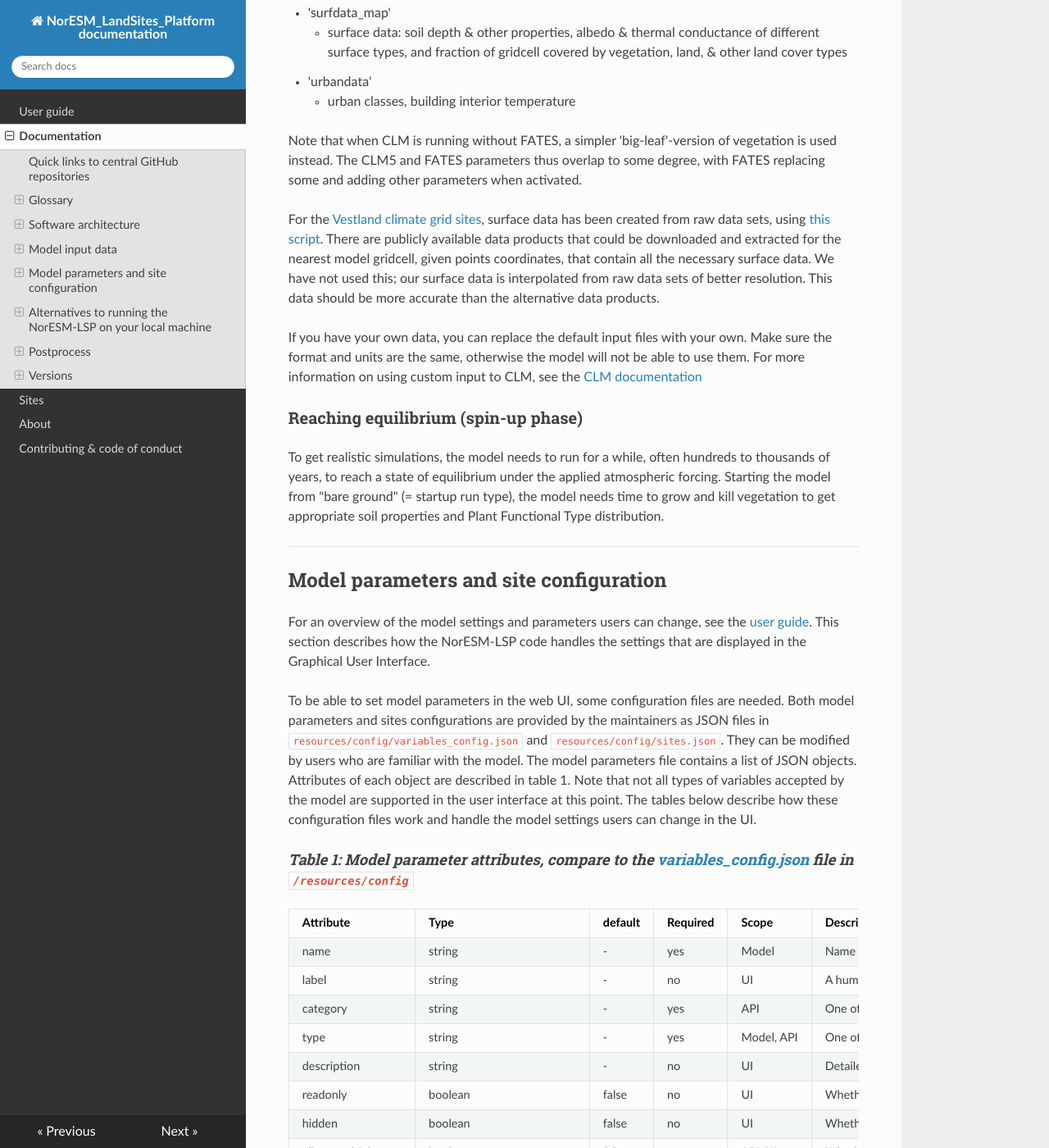
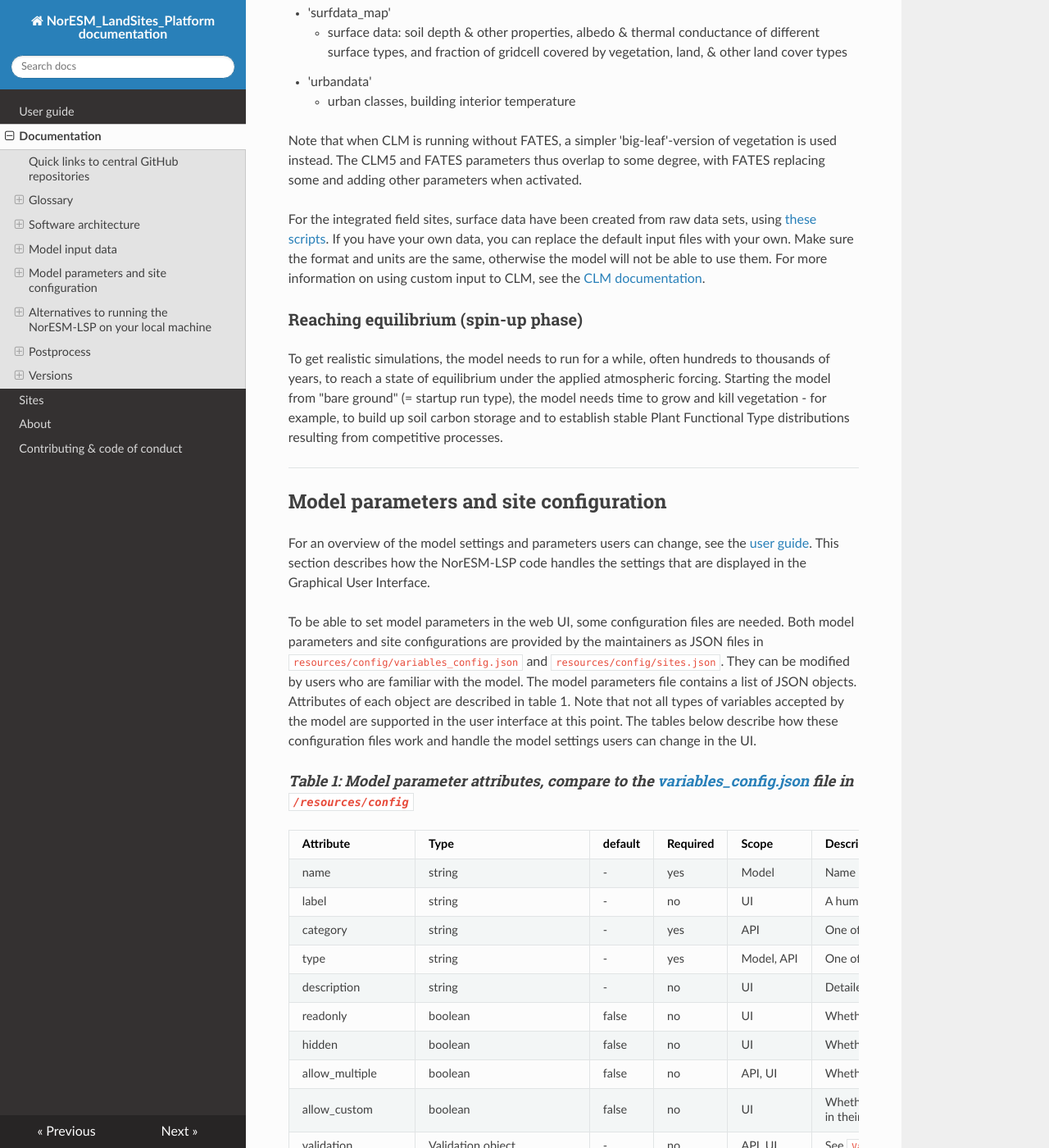
Before and after one commit to NorESMhub/noresm-land-sites-platform, an MkDocs documentation site: the page built from docs/index.md, in a window 1280 px wide and 1400 px high, scrolled down 8100 px. Shown: the whole window at 82% size. Built offline with MkDocs 1.6.1, drawn with Linux system fonts in a browser that asks for light colours; nearby versions of some CDN libraries; some of the changed text lies outside the part shown.

Commit message:
Update index.md: fix typos and revise text

```diff
--- a/docs/index.md
+++ b/docs/index.md
@@ -30,11 +30,11 @@
 
 |Term | Definition |
 |-----|------------|
-| API = Application Programming Interface | An interface for computer programs to communicate with each other. It offers a service to other pieces of software. An API specification is a document or standard that describes how to build or use such a connection or interface. A computer system that meets this standard is said to implement or expose an API. The term API may refer either to the specification or to the implementation. [(Wikipedia)](https://en.wikipedia.org/wiki/API)|
-|Container, </br>Container image, </br>Docker | Containers are isolated, virtualized computer environments based on an image, a read-only file with source code, libraries, dependencies, and tools. Docker Inc. provides containers for free personal and educational use. See the [Docker webpage] (https://www.docker.com/resources/what-container/) and e.g. the [CLASSIC model's containerisation description](https://doi.org/10.5194/gmd-13-2825-2020)|
-|Git, </br>GitHub, </br>repository | Git software enables version-control by tracking changes in files. GitHub is an online host of repositories, i.e. data structures of files and their version history.|
-|Graphical User Interface (GUI) | An interface between humans and software or hardware, with clickable icons. The NorESM-LSP GUI is accessed after installation and setup at localhost:8080 in a browser, and lets users set up and run model experiments (simulations)|
-|Terminal | A computer program where users interact with an operating system by typing in commands (as opposed to clicking and seeing programs in windows). Examples are Windows PowerShell and puTTy. [(Wikipedia)](https://en.wikipedia.org/wiki/Terminal_emulator)|
+| API = Application Programming Interface | An interface for computer programs to communicate with each other. It offers a service to other pieces of software. An API specification is a document or standard that describes how to build or use such a connection or interface. A computer system that meets this standard is said to implement or expose an API. The term API may refer either to the specification or to the implementation. [[Wikipedia]](https://en.wikipedia.org/wiki/API)|
+|Container, </br>Container image, </br>Docker | Containers are isolated, virtualized computer environments based on an image, a read-only file with source code, libraries, dependencies, and tools. Docker Inc. provides containers for free personal and educational use. See the [Docker webpage](https://www.docker.com/resources/what-container/) and e.g. the [CLASSIC model's containerisation description](https://doi.org/10.5194/gmd-13-2825-2020)|
+|Git, </br>GitHub, </br>repository | Git software enables version control by tracking changes in files. GitHub is an online host of repositories, i.e. data structures of files and their version history.|
+|Graphical User Interface (GUI) | An interface between humans and software or hardware, with clickable icons. The NorESM-LSP GUI is accessed after installation and setup at localhost:8080 in a browser, and lets users set up and run model experiments (simulations).|
+|Terminal | A computer program where users interact with an operating system by typing in commands (as opposed to clicking and seeing programs in windows). Examples are Windows PowerShell and puTTy. [[Wikipedia]](https://en.wikipedia.org/wiki/Terminal_emulator)|
 
 ### Earth System Modelling terms
 
@@ -54,11 +54,11 @@
 
 ## Software architecture
 
-You can use the platform to run [single-point model simulations](https://en.wikipedia.org/wiki/Climate_model#/media/File:Global_Climate_Model.png "the world is divided into a 3-dimensional grid, where equations can be solved within each gridcell, and information passed between gridcells at certain time points. Single-point model 'runs' only simulate model processes for a single gridcell, which takes a lot less computational power") from a browser on your local computer. We provide [sites](https://noresmhub.github.io/noresm-land-sites-platform/land-sites/) with input data (atmospheric forcing, land surface data), and provide Jupyter notebooks with example python code to plot some input and output data. The NorESM-LSP relies on Docker containers and an Applicatino Programming Interface (API).
+You can use the platform to run [single-point model simulations](https://en.wikipedia.org/wiki/Climate_model#/media/File:Global_Climate_Model.png "the world is divided into a 3-dimensional grid, where equations can be solved within each gridcell, and information passed between gridcells at certain time points. Single-point model 'runs' only simulate model processes for a single gridcell, which takes a lot less computational power") from a browser on your local computer. We provide [sites](https://noresmhub.github.io/noresm-land-sites-platform/land-sites/) with input data (atmospheric forcing, land surface data), and provide Jupyter notebooks with example python code to plot some input and output data. The NorESM-LSP relies on Docker containers and an Application Programming Interface (API).
 
 ![Architecture](img/architecture-Page-1.drawio.svg)
 
-*Illustration of the software architecture. The `model` container is expanded to show the two services running in there (i.e. `API` and `Tasks`) in addition to hosting the model and its dependencies. `./resources` contains all the folders that are mounted into the containers by `docker-compose`. The model and the API manage the ones on the left, and the folders on the right are created by the code maintainers -- an asterisk indicates the folder is optional. After [first-time installation and setup](https://noresmhub.github.io/noresm-land-sites-platform/user_guide/#0-prerequisites-first-time-setup), users can access the Web User Interface (UI) and Jupyter server. The UI uses and Application Programming Interface (API) to send commands between the users and containers.*
+*Illustration of the software architecture. The `model` container is expanded to show the two services running in there (i.e. `API` and `Tasks`) in addition to hosting the model and its dependencies. `./resources` contains all the folders that are mounted into the containers by `docker-compose`. The model and the API manage the ones on the left, and the folders on the right are created by the code maintainers -- an asterisk indicates the folder is optional. After [first-time installation and setup](https://noresmhub.github.io/noresm-land-sites-platform/user_guide/#0-prerequisites-first-time-setup), users can access the Web User Interface (UI) and Jupyter server. The UI uses an Application Programming Interface (API) to send commands between the users and containers.*
 
 ![Repositories and containers](img/repos_and_containers-MASTER.drawio.svg)
 
@@ -110,7 +110,7 @@
 
 ### Model versions
 
-The platform is built to run the land model (CLM) with the Norwegian Earth System Model (as opposed to e.g. CESM which also uses the same land model). The versions of FATES and CLM therefore have to be in line with stable NorESM versions. NorESM is taken in to the platform using the `noresm_landsites` branch in the [NorESMhub/NorESM repository](https://github.com/NorESMhub/NorESM/tree/noresm_landsites).
+The platform is primarily designed to run the land model (CLM) with the Norwegian Earth System Model. The versions of FATES and CLM therefore have to be in line with stable NorESM versions. NorESM is integrated into the platform via a dedicated `noresm_landsites` branch in the [NorESMhub/NorESM repository](https://github.com/NorESMhub/NorESM/tree/noresm_landsites).
 
 
 ## Model input data
@@ -145,14 +145,14 @@
 
 ### Atmospheric forcing
 
-Atmospheric forcing data drives the modelled climate using a time series of climatic variables. Downloadable data products exist, but is often on too coarse scales for realistic single-point simulations. Here is a list of atmospheric forcing variables used in CLM:
+Atmospheric forcing data drives the modelled climate using a time series of climatic variables. Downloadable data products exist but are often on too coarse scales for realistic single-point simulations. Here is a list of atmospheric forcing variables used in CLM:
 
 - Incident solar radiation (FSDS), 	W/m2
 - Temperature at the lowest atmospheric level (TBOT), degrees K (or can be C)
 - Precipitation (PRECTmms), mm/s
 - Wind speed at the lowest atmospheric level (WIND), m/s
 
-Forcing data for our sites are stored with the rest of the [input data](https://ns2806k.webs.sigma2.no/EMERALD/EMERALD_platform/inputdata_noresm_landsites/). Here are some exaples of what the input data .tar contains:
+Forcing data for our sites are stored with the rest of the [input data](https://ns2806k.webs.sigma2.no/EMERALD/EMERALD_platform/inputdata_noresm_landsites/). Here are some examples of what the input data .tar contains:
 
 - CAM/chem/trop_mozart_aero/aero/
     - aerosol deposition: dust, black carbon, organic carbon
@@ -182,13 +182,11 @@
 
 Note that when CLM is running without FATES, a simpler 'big-leaf'-version of vegetation is used instead. The CLM5 and FATES parameters thus overlap to some degree, with FATES replacing some and adding other parameters when activated.
 
-For the [Vestland climate grid sites](https://noresmhub.github.io/noresm-land-sites-platform/land-sites/), surface data has been created from raw data sets, using [this script](https://github.com/huitang-earth/NLP_prep/blob/main/create_inputdata.sh "a script in Hui's repository for preparing input data"). There are publicly available data products that could be downloaded and extracted for the nearest model gridcell, given points coordinates, that contain all the necessary surface data. We have not used this; our surface data is interpolated from raw data sets of better resolution. This data should be more accurate than the alternative data products.
-
-If you have your own data, you can replace the default input files with your own. Make sure the format and units are the same, otherwise the model will not be able to use them. For more information on using custom input to CLM, see the [CLM documentation](https://www.cesm.ucar.edu/models/cesm1.0/clm/models/lnd/clm/doc/UsersGuide/x9798.html)
+For the integrated field sites, surface data have been created from raw data sets, using [these scripts](https://github.com/NorESMhub/noresm-lsp-input). If you have your own data, you can replace the default input files with your own. Make sure the format and units are the same, otherwise the model will not be able to use them. For more information on using custom input to CLM, see the [CLM documentation](https://www.cesm.ucar.edu/models/cesm1.0/clm/models/lnd/clm/doc/UsersGuide/x9798.html).
 
 ### Reaching equilibrium (spin-up phase)
 
-To get realistic simulations, the model needs to run for a while, often hundreds to thousands of years, to reach a state of equilibrium under the applied atmospheric forcing. Starting the model from "bare ground" (= startup run type), the model needs time to grow and kill vegetation to get appropriate soil properties and Plant Functional Type distribution.
+To get realistic simulations, the model needs to run for a while, often hundreds to thousands of years, to reach a state of equilibrium under the applied atmospheric forcing. Starting the model from "bare ground" (= startup run type), the model needs time to grow and kill vegetation - for example, to build up soil carbon storage and to establish stable Plant Functional Type distributions resulting from competitive processes.
 
 **************************************
 
@@ -196,7 +194,7 @@
 
 For an overview of the model settings and parameters users can change, see the [user guide](https://noresmhub.github.io/noresm-land-sites-platform/user_guide/). This section describes how the NorESM-LSP code handles the settings that are displayed in the Graphical User Interface.
 
-To be able to set model parameters in the web UI, some configuration files are needed. Both model parameters and sites configurations are provided by the maintainers as JSON files in `resources/config/variables_config.json` and `resources/config/sites.json`. They can be modified by users who are familiar with the model. The model parameters file contains a list of JSON objects. Attributes of each object are described in table 1. Note that not all types of variables accepted by the model are supported in the user interface at this point. The tables below describe how these configuration files work and handle the model settings users can change in the UI.
+To be able to set model parameters in the web UI, some configuration files are needed. Both model parameters and site configurations are provided by the maintainers as JSON files in `resources/config/variables_config.json` and `resources/config/sites.json`. They can be modified by users who are familiar with the model. The model parameters file contains a list of JSON objects. Attributes of each object are described in table 1. Note that not all types of variables accepted by the model are supported in the user interface at this point. The tables below describe how these configuration files work and handle the model settings users can change in the UI.
 
 ####*Table 1: Model parameter attributes, compare to the [variables_config.json](https://github.com/NorESMhub/noresm-land-sites-platform/blob/main/resources/config/variables_config.json) file in `/resources/config`*
 
@@ -217,7 +215,7 @@
 | append_input_path | boolean                         | false   | no       | API        | Whether to adjust a path value based on its relative location in the input folder.                                                                       |
 
 
-Adjusted values can be validated using the `validation` attribute. Currently, only the validators described in table 2 are supported.
+Entered values are checked for correctness with rules defined in the `validation` attribute. Table 2 describes the currently supported validation rules.
 
 ####*Table 2: validation attributes to define which values are accepted for each model parameter*
 
```
Also changed, not shown: other parts of docs/index.md (+10 -10 lines).
